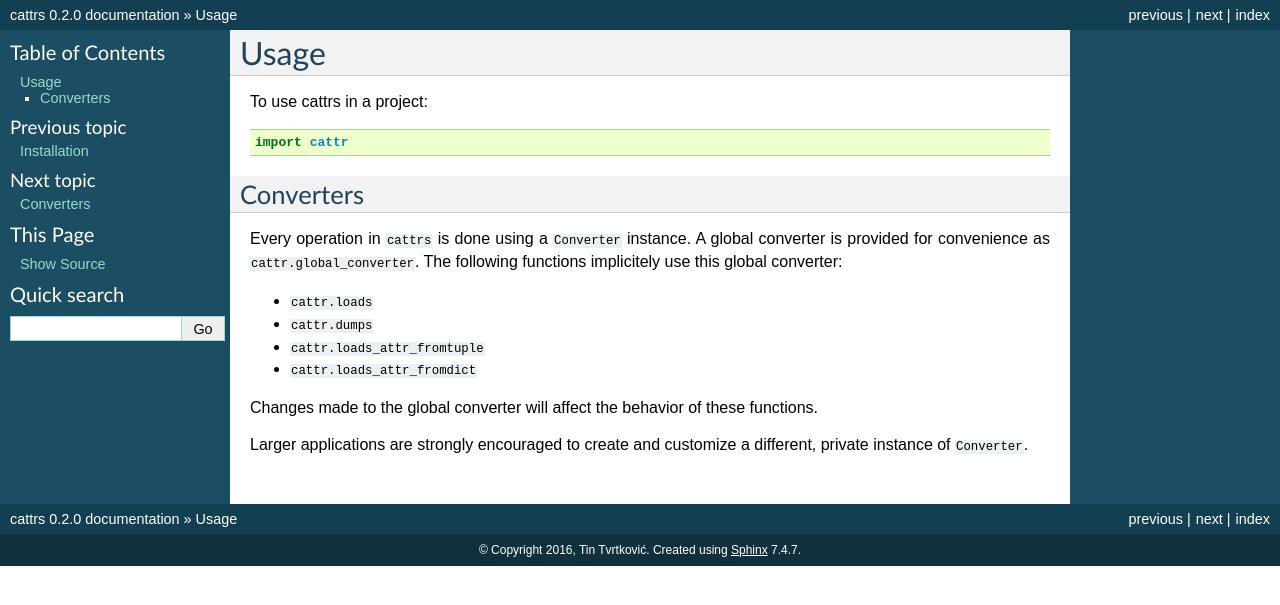
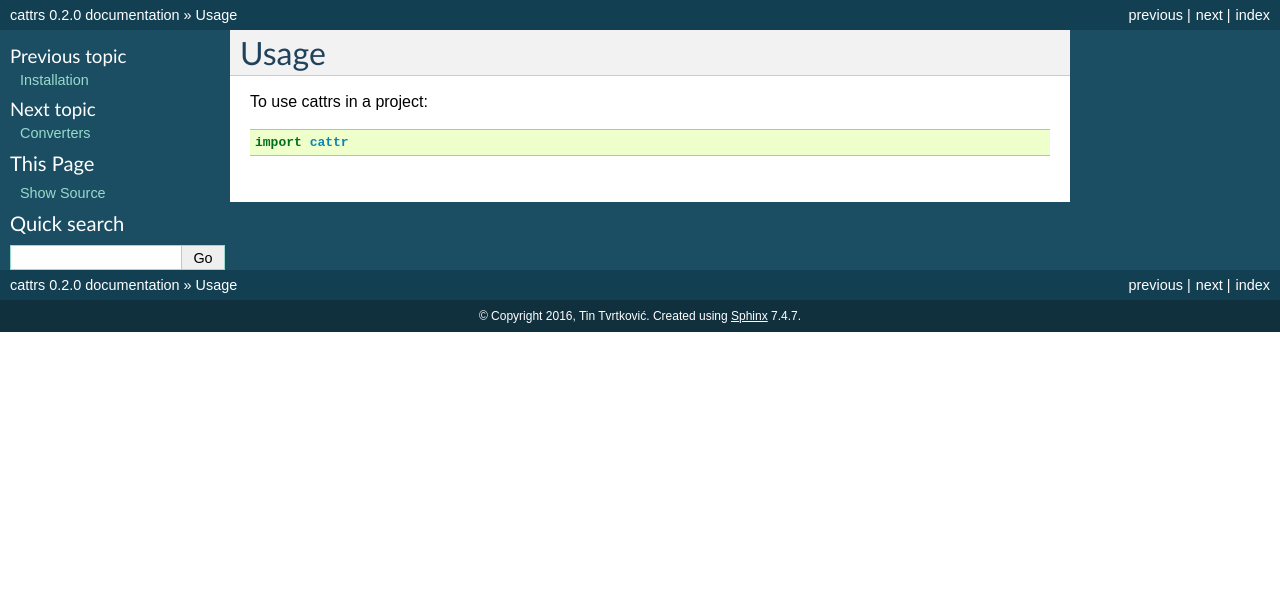
Before and after one commit to busgaidw2/cattrs, a Sphinx documentation site: the page built from docs/usage.rst, in a window 1280 px wide. Shown: the top 605 px of the page. Built offline with Sphinx 7.4.7, drawn with Linux system fonts in a browser that asks for light colours.

Commit message:
Doc update.

```diff
--- a/docs/usage.rst
+++ b/docs/usage.rst
@@ -5,21 +5,3 @@ Usage
 To use cattrs in a project::
 
     import cattr
-
-Converters
-----------
-
-Every operation in ``cattrs`` is done using a ``Converter`` instance. A global
-converter is provided for convenience as ``cattr.global_converter``. The
-following functions implicitely use this global converter:
-
-* ``cattr.loads``
-* ``cattr.dumps``
-* ``cattr.loads_attr_fromtuple``
-* ``cattr.loads_attr_fromdict``
-
-Changes made to the global converter will affect the behavior of these
-functions.
-
-Larger applications are strongly encouraged to create and customize a different,
-private instance of ``Converter``.
```
